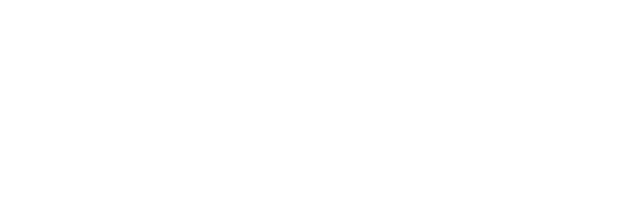
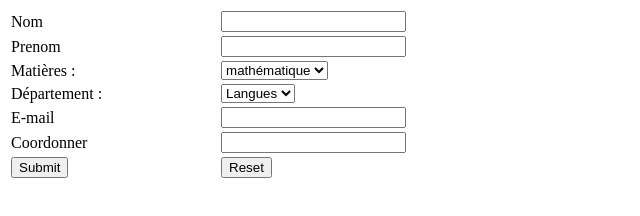
Before and after one commit to ClubEspritLibre/EspritProfs, a plain HTML site: page src/avancee.html in a window 1280 px wide. Shown: the whole page, without its empty margins (0-640 px from the left). Drawn offline with Linux system fonts and the light colour scheme.

Commit message:
L'interface de recherche avancée

```diff
--- a/src/avancee.html
+++ b/src/avancee.html
@@ -2,10 +2,42 @@
 <html>
 	<head>
 		<meta charset="utf-8"/>
-		<title> </title>
+		<title>Recherche avancée </title>
 	</head>
 
 	<body>
+		<form>
+			<table border="0" width="50%">
+				<tr><td>
+					Nom <td><input type="text" id="nom" name="nom"></td>
+				</td></tr>
+				<tr><td>
+					Prenom <td><input type="text" id="prenom" name="prenom"></td>
+				</td></td>
+				<tr><td>
+					Matières :<td>
+						<select name="matiere">
+							<option value="math"> mathématique </option>
+						</select></td>
+				</td></tr>
+				<tr><td>
+					Département : <td>
+						<select name="depart">
+							<option value="langues"> Langues </option>
+						</select></td>
+				</td></tr>
+				<tr><td>
+					E-mail <td><input type="email" id="mail" name="mail"></td>
+				</td></tr>
+				<tr><td>
+					Coordonner<td><input type="text" id="coord" name="coord"></td>
+				<tr><td>
+					<input type="submit">
+				</td>
+				<td>
+					<input type="reset" name="Annuler" > </td>
+			</table>
+		</form>
 
 
 	</body>
```
